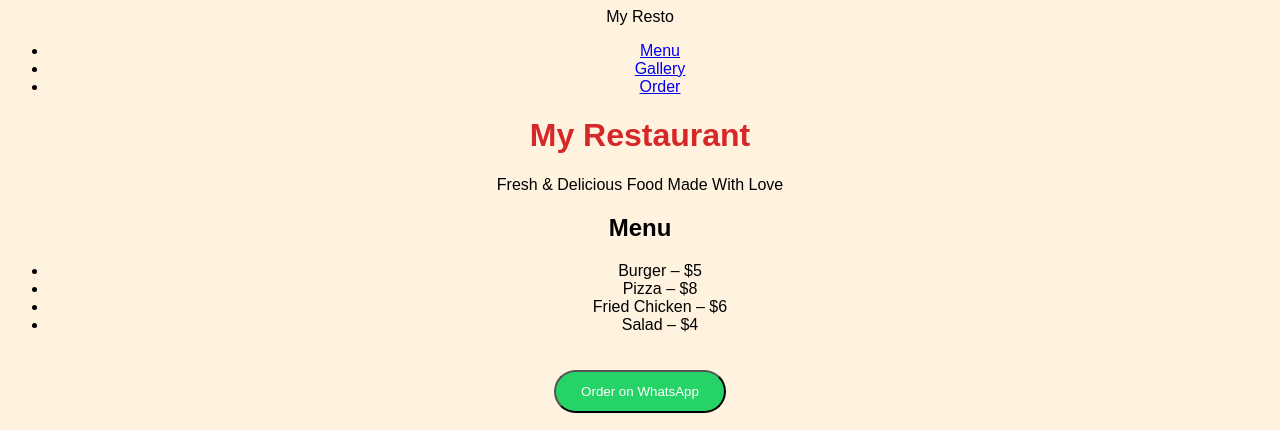
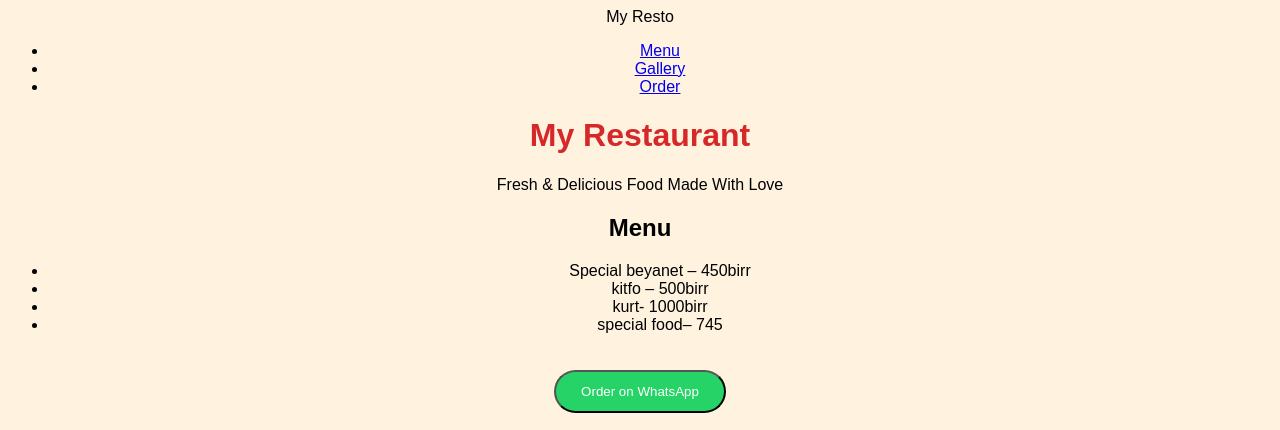
Before and after one commit to enu-234/my-restaurant, a plain HTML site: page index.html in a window 1280 px wide. Shown: the top 430 px of the page. Drawn offline with Linux system fonts and the light colour scheme; files that its build step writes are made by us from their sources.

Commit message:
Update index.html

```diff
--- a/index.html
+++ b/index.html
@@ -1,4 +1,4 @@
-<link rel="stylesheet" href="css/style.css">
+<link rel="stylesheet" href="style.css">
 <body>
 <nav class="navbar">
   <div class="logo">My Resto</div>
@@ -13,10 +13,10 @@
 
   <h2>Menu</h2>
   <ul>
-    <li>Burger – $5</li>
-    <li>Pizza – $8</li>
-    <li>Fried Chicken – $6</li>
-    <li>Salad – $4</li>
+    <li>Special beyanet – 450birr</li>
+    <li>kitfo – 500birr</li>
+    <li> kurt- 1000birr</li>
+    <li>special food– 745</li>
   </ul>
 <a href="https://wa.me/251995530570?text=ሰላም%20ምግብ%20ማዘዝ%20ፈልጌ%20ነበር" target="_blank" style="text-decoration: none;">
   <button type="button" class="whatsapp-btn">
@@ -33,7 +33,7 @@
     </div>
 
     <div class="food-item">
-      <img src="Image/Food2jpgg" alt="Food 2" width="200">
+      <img src="Image/Food2jpg" alt="Food 2" width="200">
       <p>Special Dish 2</p>
     </div>
 
```
